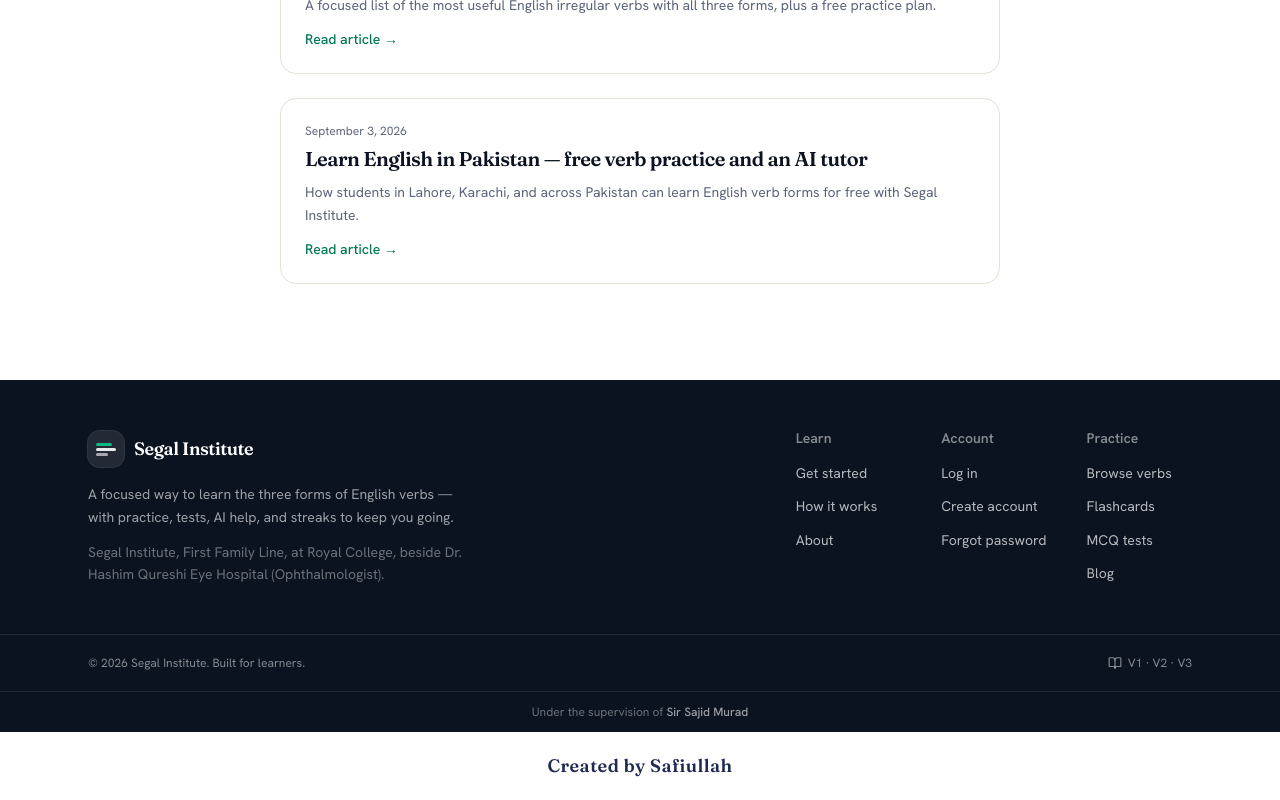
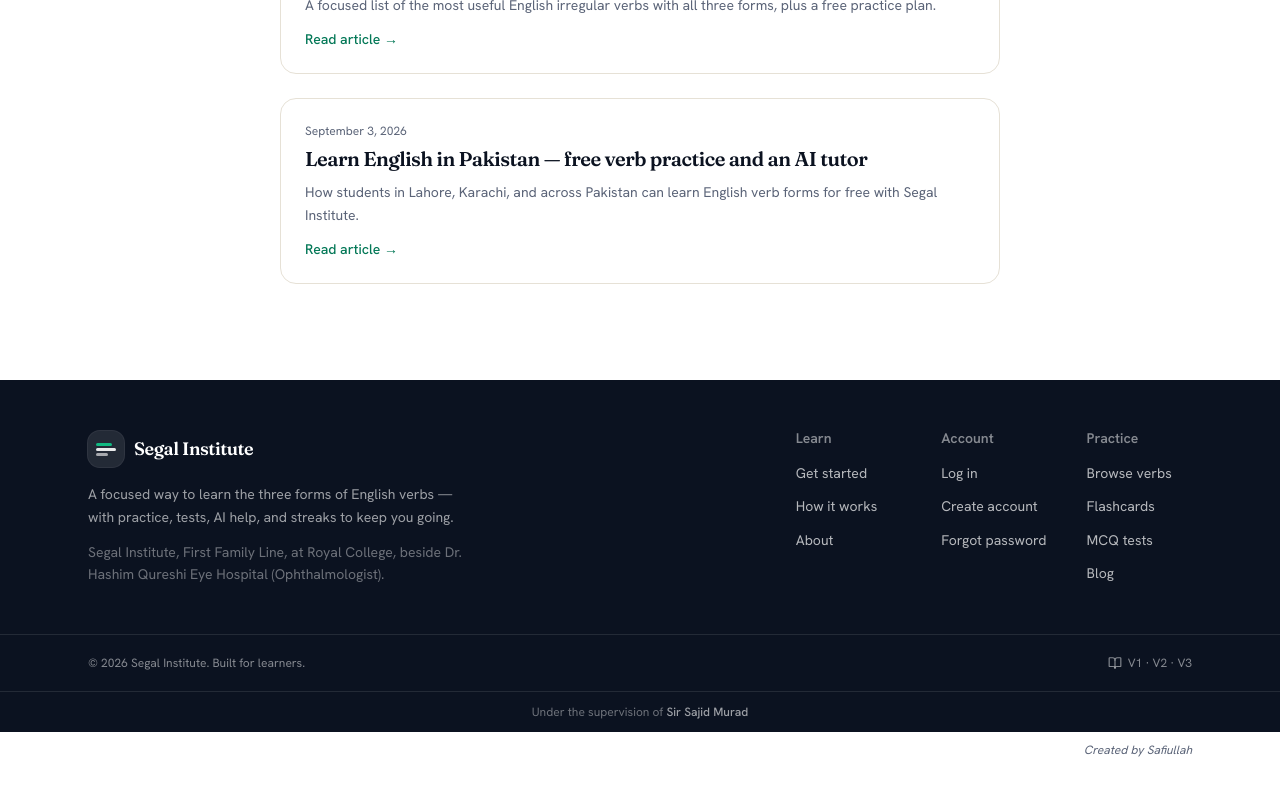
Before and after one commit to meernot1-svg/Segal-Institute-, a Next.js app: page /blog in a window 1280 px wide. Shown: the part 647-1447 px from the top of the page. After the commit the page ends 1415 px from the top, so only its background shows below. Built offline with nearby package versions, Linux system fonts and the light colour scheme; no server answers.

Commit message:
Footer: 'Created by Safiullah' moved to corner, small italic text

```diff
--- a/src/components/public-header.tsx
+++ b/src/components/public-header.tsx
@@ -161,7 +161,7 @@ export function PublicFooter() {
         </div>
       </div>
       <div className="bg-white">
-        <p className="mx-auto max-w-6xl px-4 py-5 text-center font-display text-lg font-semibold tracking-wide text-brand-navy sm:px-6">
+        <p className="mx-auto max-w-6xl px-4 py-2.5 text-right text-xs italic text-brand-slate sm:px-6">
           Created by Safiullah
         </p>
       </div>
```
